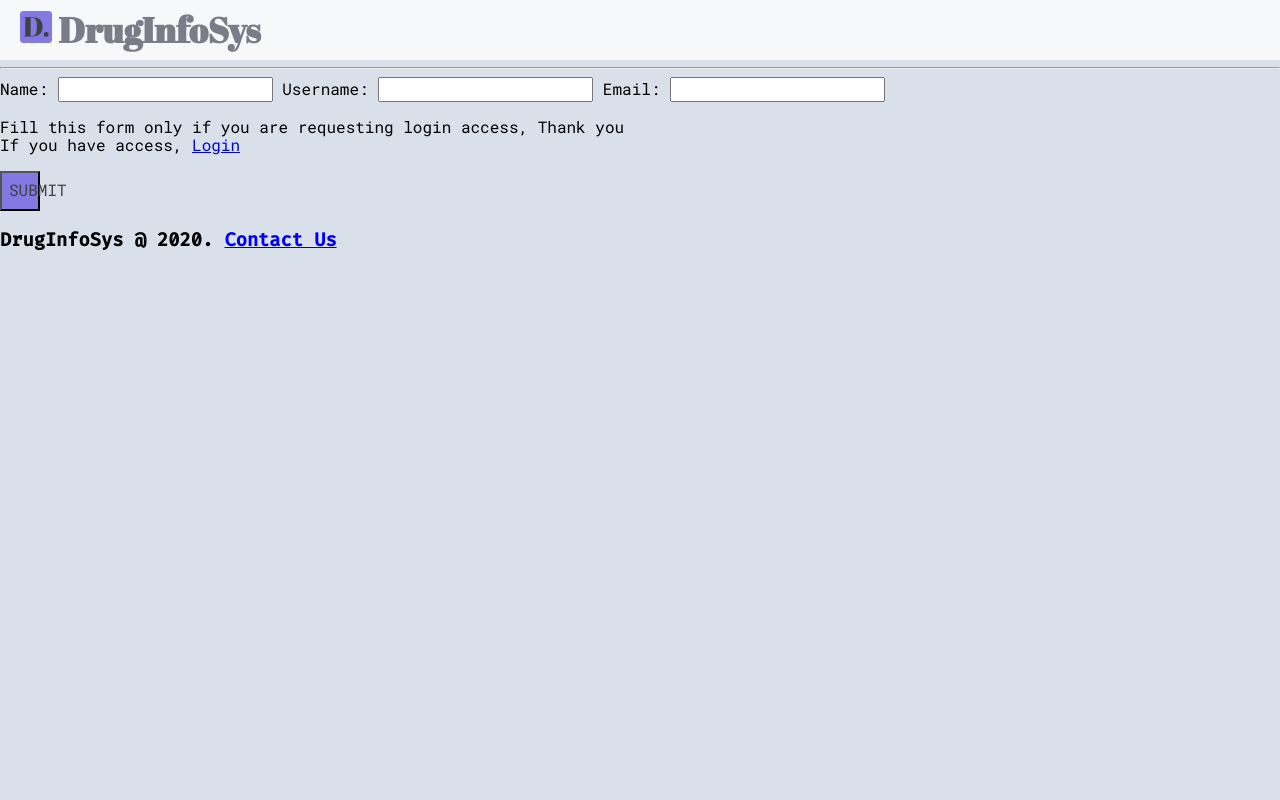
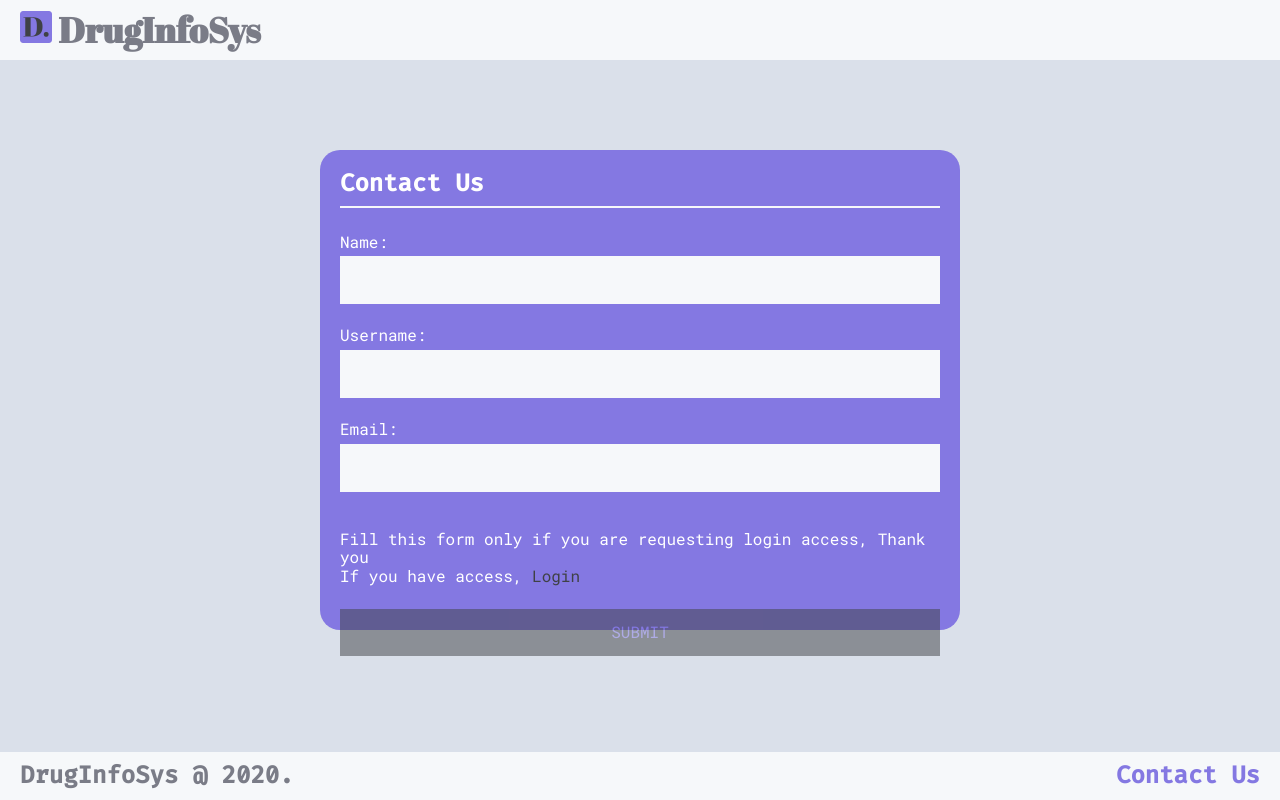
Before and after one commit to A3AJAGBE/python-project, a Flask app: page /contact in a window 1280 px wide. Run offline with Flask 2, Linux system fonts and the light colour scheme; some libraries are stand-ins or nearby versions.

Commit message:
add form style

```diff
--- a/static/css/admin.css
+++ b/static/css/admin.css
@@ -7,18 +7,24 @@
 
 body {
 	background: #DAE0EA;
+  color: #7A7C87;
   font-family: 'Roboto Mono', monospace, Helvetica;
 }
 
 h1 {
   font-family: 'Abril Fatface', cursive;
-  color: #7A7C87;
   font-size: 2.2em;
   margin: 0;
 }
 
 h2, h3 {
   font-family: 'Fira Code';
+  font-size: 1.5em;
+  margin: 0;
+}
+
+.black {
+  color: black;
 }
 
 .clearfix {
@@ -38,7 +44,7 @@
 .search {
   float: right;
   padding: 8px;
-  margin-right: 16px;
+  margin-right: 15px;
   font-size: 1.3em;
   position: absolute;
   top: 0;
@@ -52,14 +58,16 @@
   width: 30vw;
 }
 
-button {
+.search button {
   background: #8478E2;
   color: #3F4145;
   height: 40px;
   width: 40px;
   cursor: pointer;
   padding: 7px;
+  border: none;
 }
+
 /* ASIDE SECTION STYLE */
 aside {
   margin-top: 60px;
@@ -67,6 +75,8 @@
   width: 25vw;
   height: 100vh;
   float: left;
+  border-top: 2px solid #3F4145;
+  position: fixed;
 }
 
 aside a {
@@ -76,7 +86,7 @@
   padding: 16px;
   font-size: 1.3em;
   text-decoration: none;
-  border-top: 2px solid #3F4145;
+  border-bottom: 2px solid #3F4145;
 }
 
 aside a.active {
@@ -97,3 +107,78 @@
   float: right;
   padding-left: 15px;
 }
+
+/* SECTION STYLE FOR loginMain class IN admin_main.html */
+.loginMain {
+  position: relative;
+  margin: 150px auto;
+  width: 50vw;
+  height: 60vh;
+  background: #8478E2;
+  color: white;
+  border-radius: 20px;
+}
+
+.login {
+  position: absolute;
+  margin: 20px;
+  float: left;
+}
+
+.login input[type=text], input[type=email], input[type=password] {
+  width: 100%;
+  padding: 15px;
+  margin: 5px 0 22px 0;
+  display: inline-block;
+  border: none;
+  background: #F6F8FA;
+}
+
+.login input[type=text]:focus,input[type=email]:focus, input[type=password]:focus {
+  outline: none;
+}
+
+hr {
+  border: 1px solid #F6F8FA;
+  margin-bottom: 25px;
+}
+
+.login button {
+  background: #3F4145;
+  color: #8478E2;
+  padding: 14px 20px;
+  margin: 8px 0;
+  border: none;
+  cursor: pointer;
+  width: 100%;
+  opacity: 0.5;
+}
+
+button:hover {
+  opacity:1;
+}
+
+p a{
+  text-decoration: none;
+  cursor: pointer;
+  color: #3F4145;
+}
+
+/* FOOTER SECTION STYLE */
+footer{
+  padding: 10px 20px;
+  background: #F6F8FA;
+  position: fixed;
+  bottom: 0;
+  width: 100%;
+}
+
+footer span {
+  float: right;
+}
+
+footer span a{
+  text-decoration: none;
+  cursor: pointer;
+  color: #8478E2;
+}
```
